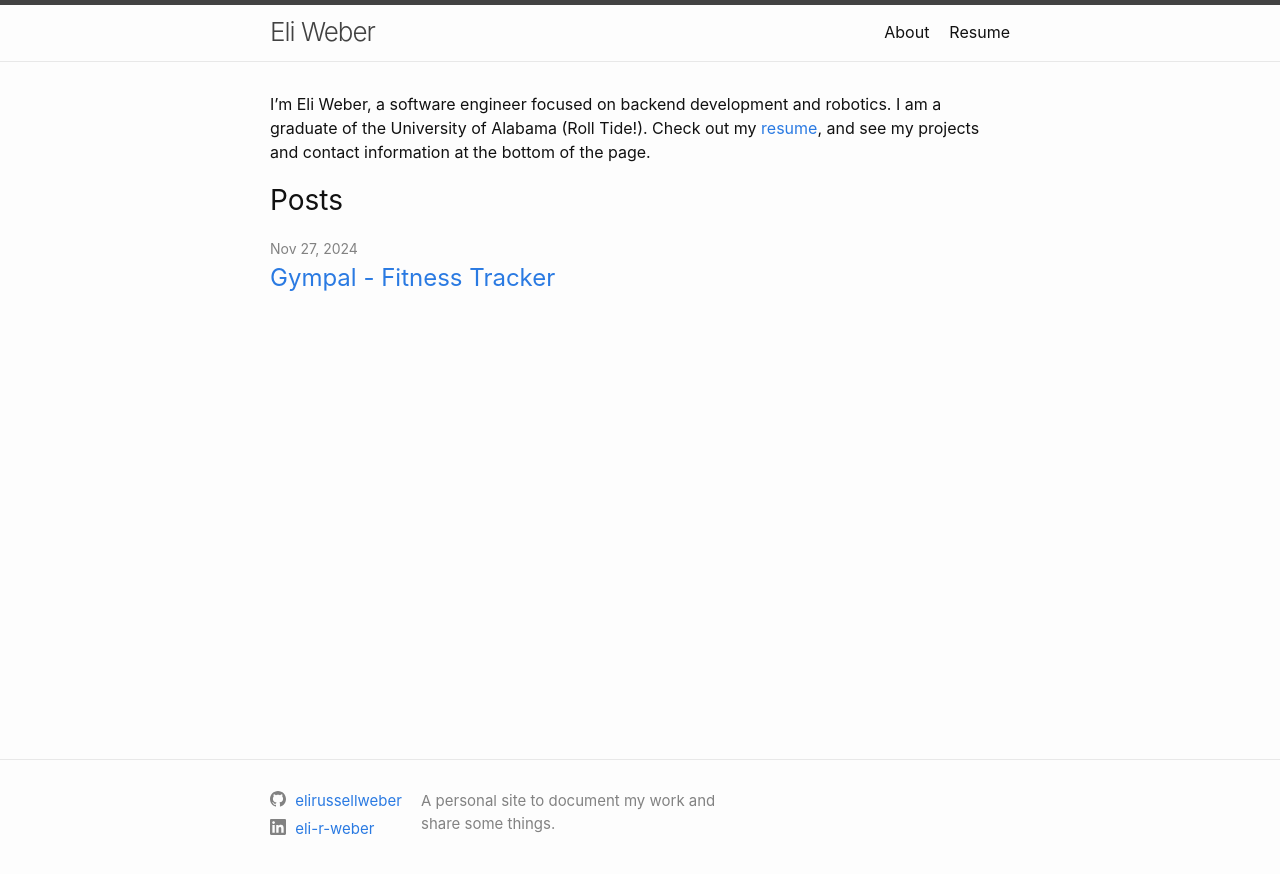
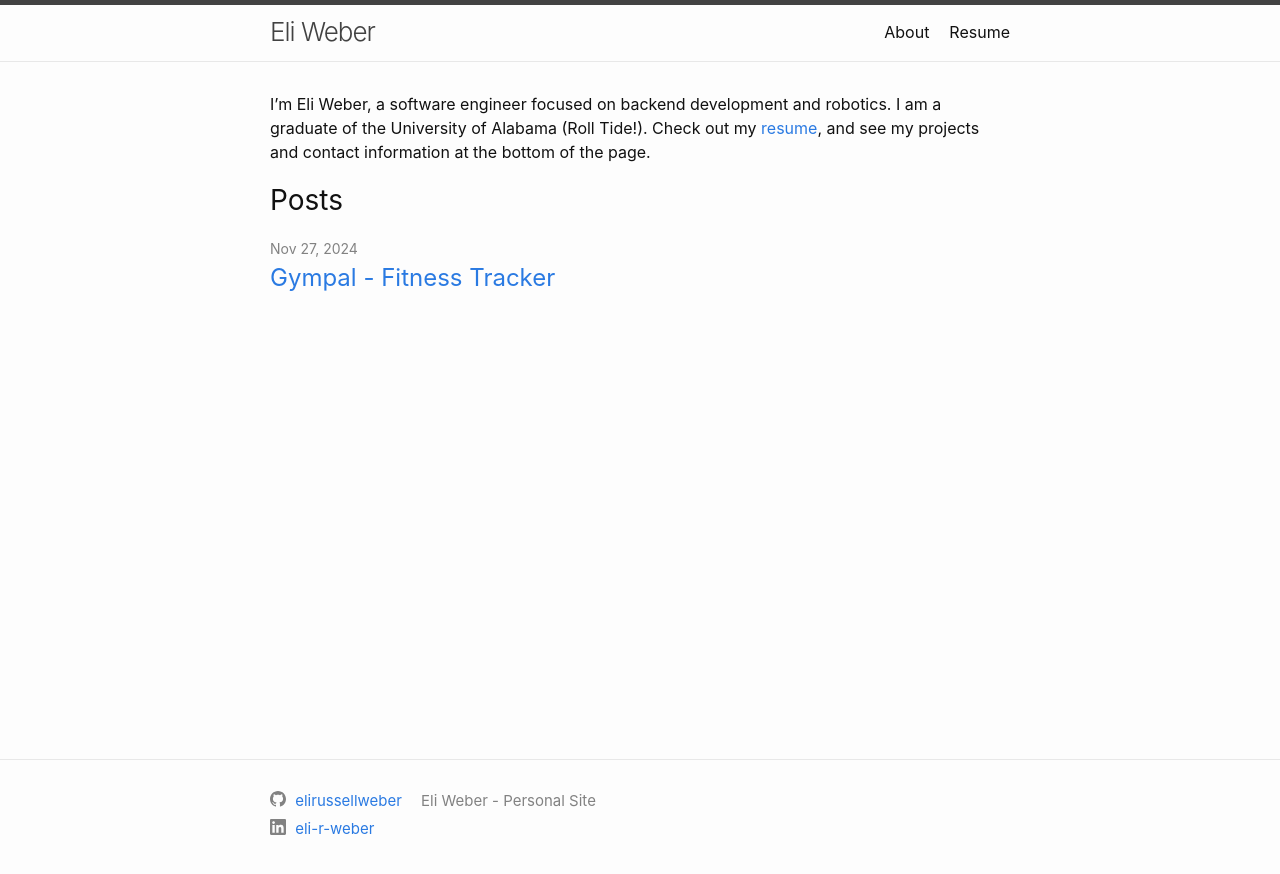
Before and after one commit to elirussellweber/elirussellweber, a Jekyll site: the page built from index.markdown, in a window 1280 px wide. Shown: the top 874 px of the page. Built offline with Jekyll 4.4.1, drawn with Linux system fonts in a browser that asks for light colours.

Commit message:
Update _config.yml

```diff
--- a/_config.yml
+++ b/_config.yml
@@ -21,7 +21,7 @@
 title: Eli Weber
 # email: eliweber04 [at] gmail.com
 description: >- # this means to ignore newlines until "baseurl:"
-  A personal site to document my work and share some things.
+  Eli Weber - Personal Site
 baseurl: "" # the subpath of your site, e.g. /blog
 url: "" # the base hostname & protocol for your site, e.g. http://example.com
 linkedin_username: eli-r-weber
```
